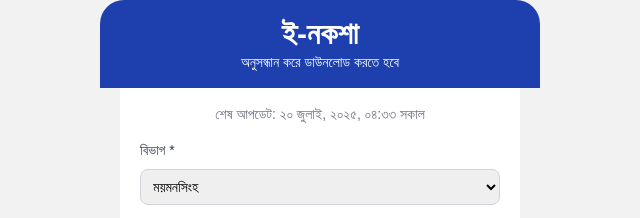
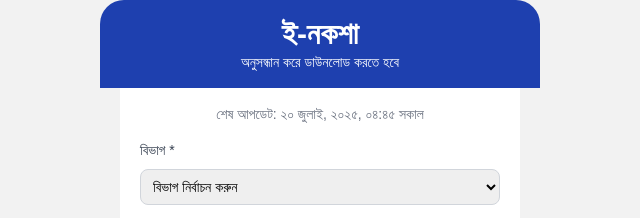
Before and after one commit to enoksha/ENoksha, a plain HTML site: page index.html in a window 1280 px wide. Shown: the top 218 px of the page, 320-960 px from the left. Drawn offline with nearby package versions, Linux system fonts and the light colour scheme.

Commit message:
index.html

```diff
--- a/index.html
+++ b/index.html
@@ -73,12 +73,12 @@
       <h1 class="text-3xl font-bold">ই-নকশা</h1>
       <p class="text-sm">অনুসন্ধান করে ডাউনলোড করতে হবে</p>
     </div>
-    <p class="text-center text-sm text-gray-500 mb-4 last-updated">শেষ আপডেট: ২০ জুলাই, ২০২৫, ০৪:৩৩ সকাল</p>
+    <p class="text-center text-sm text-gray-500 mb-4 last-updated">শেষ আপডেট: ২০ জুলাই, ২০২৫, ০৪:৪৫ সকাল</p>
     <form id="mouzaForm" class="space-y-4">
       <div>
         <label for="division" class="block mb-1 text-sm font-medium text-gray-700">বিভাগ *</label>
         <select id="division" class="w-full p-2 border border-gray-300 rounded-lg focus:border-blue-500 focus:ring-2 focus:ring-blue-200 text-sm">
-          <option value="">ময়মনসিংহ</option>
+          <option value="">বিভাগ নির্বাচন করুন</option>
         </select>
       </div>
       <div>
```
